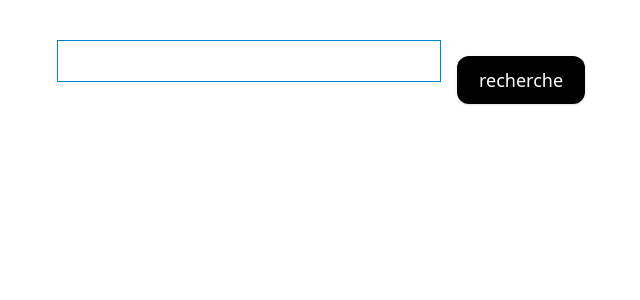
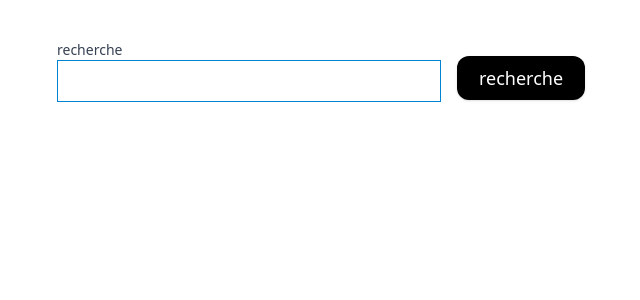
Before and after one commit to tsirygit/to-do-list-apps, a Nuxt app: page /Homepage in a window 1280 px wide. Shown: the top 300 px of the page, without its empty margins (319-959 px from the left). Built offline with nearby package versions, Linux system fonts and the light colour scheme.

Commit message:
mon application todolist

```diff
--- a/app/composables/ui/Button.vue
+++ b/app/composables/ui/Button.vue
@@ -1,7 +1,5 @@
 <template>
-  <button
-    class="cursor-pointer px-2 py-2 shadow w-32 h-12 mt-4 rounded-xl text-lg text-white"
-  >
+  <button class="cursor-pointer px-2 py-2 shadow rounded-xl text-lg text-white">
     {{ label }}
   </button>
 </template>
--- a/app/composables/ui/Input.vue
+++ b/app/composables/ui/Input.vue
@@ -1,11 +1,16 @@
 <template>
   <div>
-    <label v-if="label" :for="id" class="block text-sm font-medium text-gray-700">{{ label }}</label>
+    <label
+      v-if="label"
+      :for="id"
+      class="block text-sm font-medium text-gray-700"
+      >{{ label }}</label
+    >
 
     <input
       :id="id"
       type="text"
-      class="w-96 border p-2 border-sky-600"
+      class="w-72 md:w-96 border p-2 border-sky-600"
       :value="modelValue"
       @input="$emit('update:modelValue', $event.target.value)"
     />
--- a/app/pages/Homepage.vue
+++ b/app/pages/Homepage.vue
@@ -1,7 +1,12 @@
 <template>
-  <div class="mt-10 flex justify-center gap-4">
-  <Input />
-  <Button  label="recherche" class="bg-black"/>
+  <div class="mt-10 flex justify-center flex-col md:flex-row gap-4">
+  <div>
+    <Input  label="recherche "/>
+  </div>
+  <div>
+    <Button  label="recherche" class="bg-black w-28 md:w-32 mt-0 md:mt-4"/>
+  </div>
+
   </div>
 
 </template>
--- a/app/pages/newMovie.vue
+++ b/app/pages/newMovie.vue
@@ -1,11 +1,16 @@
 <template>
-  <div class="flex justify-center gap-6">
-    <Input label="titre" />
+  <div class="mt-10 flex justify-center flex-col md:flex-row gap-4">
+    <div>
+      <Input label="titre" />
+    </div>
 
-    <Select label="Genre" />
+    <div>
+      <Select label="Genre" />
+    </div>
 
-    <Button label="Ajouter" class="bg-black" />
-
+    <div>
+      <Button label="Ajouter" class="bg-black w-28 md:w-32 mt-0 md:mt-4" />
+    </div>
   </div>
 </template>
 
```
